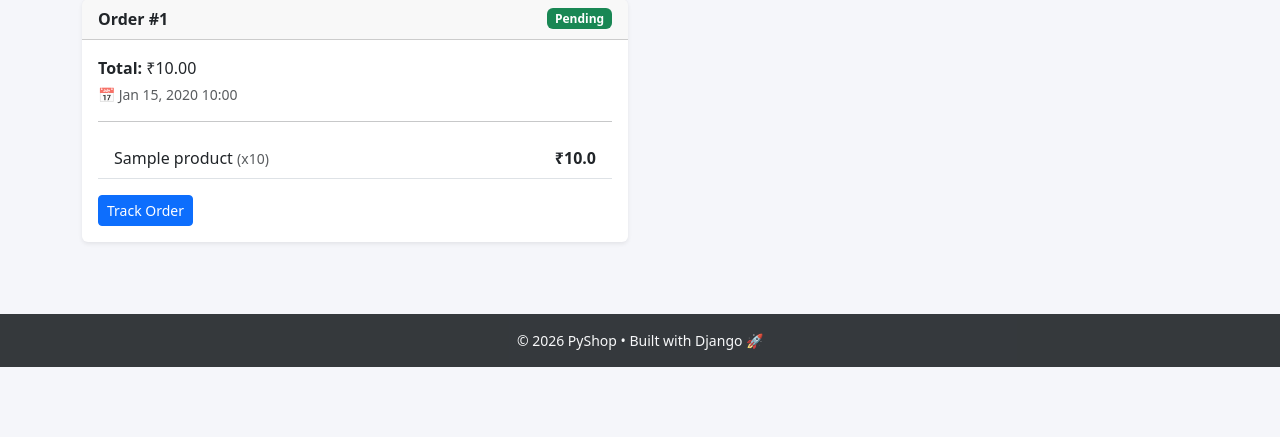
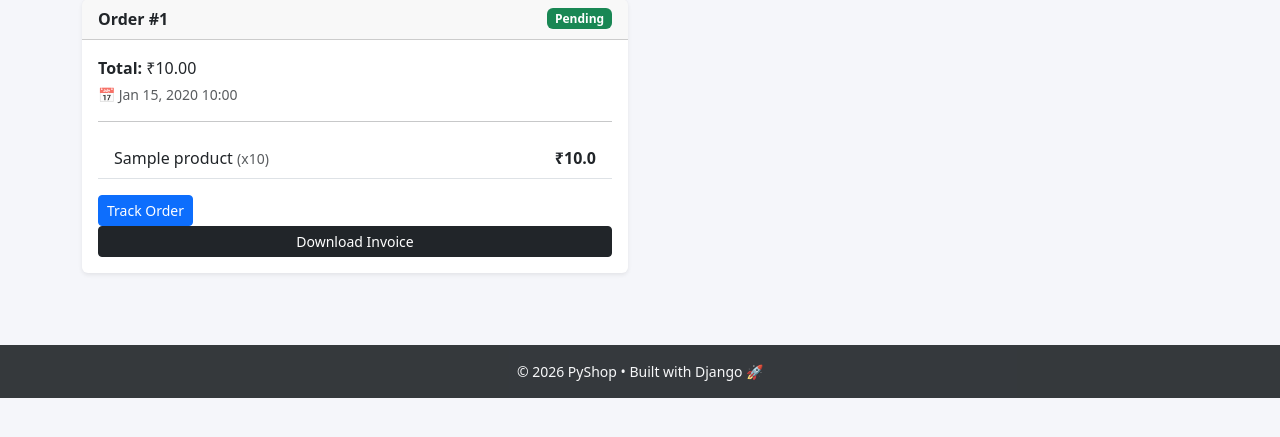
Before and after one commit to Rajtiwari0202/PyShop-Ecommerce, a Django app: page /orders/ in a window 1280 px wide. Shown: the part 137-574 px from the top of the page. Run offline with Django 5.2, Linux system fonts and the light colour scheme; a user stored in the database is signed in; tables that the repository leaves empty hold one stand-in row (values such as "Sample post").

Commit message:
Added PDF invoice generation system

```diff
--- a/pyshop/core/products/templates/products/order_history.html
+++ b/pyshop/core/products/templates/products/order_history.html
@@ -44,6 +44,10 @@
         Track Order
     </a>
 </div>
+<a href="{% url 'download_invoice' order.id %}"
+   class="btn btn-dark btn-sm">
+    Download Invoice
+</a>
         </ul>
 
       </div>
--- a/pyshop/core/products/urls.py
+++ b/pyshop/core/products/urls.py
@@ -23,4 +23,5 @@ urlpatterns = [
     path('payment-success/', views.payment_success, name='payment_success'),
     path('verify-payment/', views.verify_payment, name='verify_payment'),
     path('track-order/<int:order_id>/', views.track_order, name='track_order'),
+    path('invoice/<int:order_id>/', views.download_invoice, name='download_invoice'),
 ]
--- a/pyshop/core/products/views.py
+++ b/pyshop/core/products/views.py
@@ -4,7 +4,8 @@ from django.contrib.auth.models import User
 from django.contrib import messages
 from django.contrib.auth.decorators import login_required
 import razorpay
-
+from django.http import HttpResponse
+from reportlab.pdfgen import canvas
 from django.conf import settings
 from .models import Product, Cart, CartItem, Order, OrderItem, Wishlist, Category
 
@@ -309,3 +310,51 @@ def track_order(request, order_id):
     return render(request, 'products/track_order.html', {
         'order': order
     })
+
+# Invoice Download feature
+@login_required
+def download_invoice(request, order_id):
+
+    order = get_object_or_404(Order, id=order_id, user=request.user)
+
+    response = HttpResponse(content_type='application/pdf')
+
+    response['Content-Disposition'] = f'attachment; filename="invoice_{order.id}.pdf"'
+
+    p = canvas.Canvas(response)
+
+    # HEADER
+    p.setFont("Helvetica-Bold", 20)
+    p.drawString(200, 800, "PyShop Invoice")
+
+    # ORDER INFO
+    p.setFont("Helvetica", 12)
+
+    p.drawString(50, 760, f"Order ID: {order.id}")
+    p.drawString(50, 740, f"Customer: {order.user.username}")
+    p.drawString(50, 720, f"Status: {order.status}")
+    p.drawString(50, 700, f"Date: {order.created_at.strftime('%d-%m-%Y')}")
+
+    # ITEMS HEADER
+    p.drawString(50, 650, "Product")
+    p.drawString(300, 650, "Qty")
+    p.drawString(400, 650, "Price")
+
+    y = 620
+
+    # PRODUCTS
+    for item in order.items.all():
+
+        p.drawString(50, y, item.product.name)
+        p.drawString(300, y, str(item.quantity))
+        p.drawString(400, y, f"₹{item.price}")
+
+        y -= 30
+
+    # TOTAL
+    p.setFont("Helvetica-Bold", 14)
+    p.drawString(50, y - 20, f"Total Amount: ₹{order.total_amount}")
+
+    p.save()
+
+    return response
```
